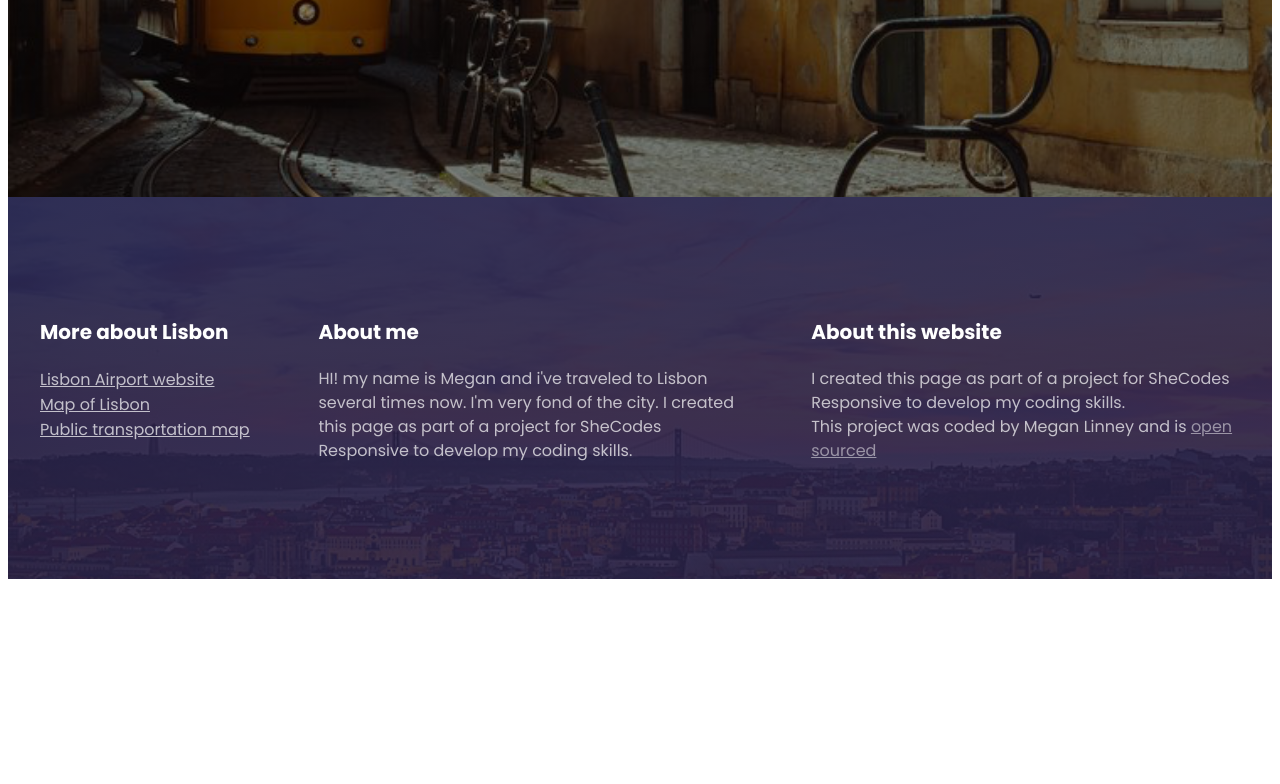
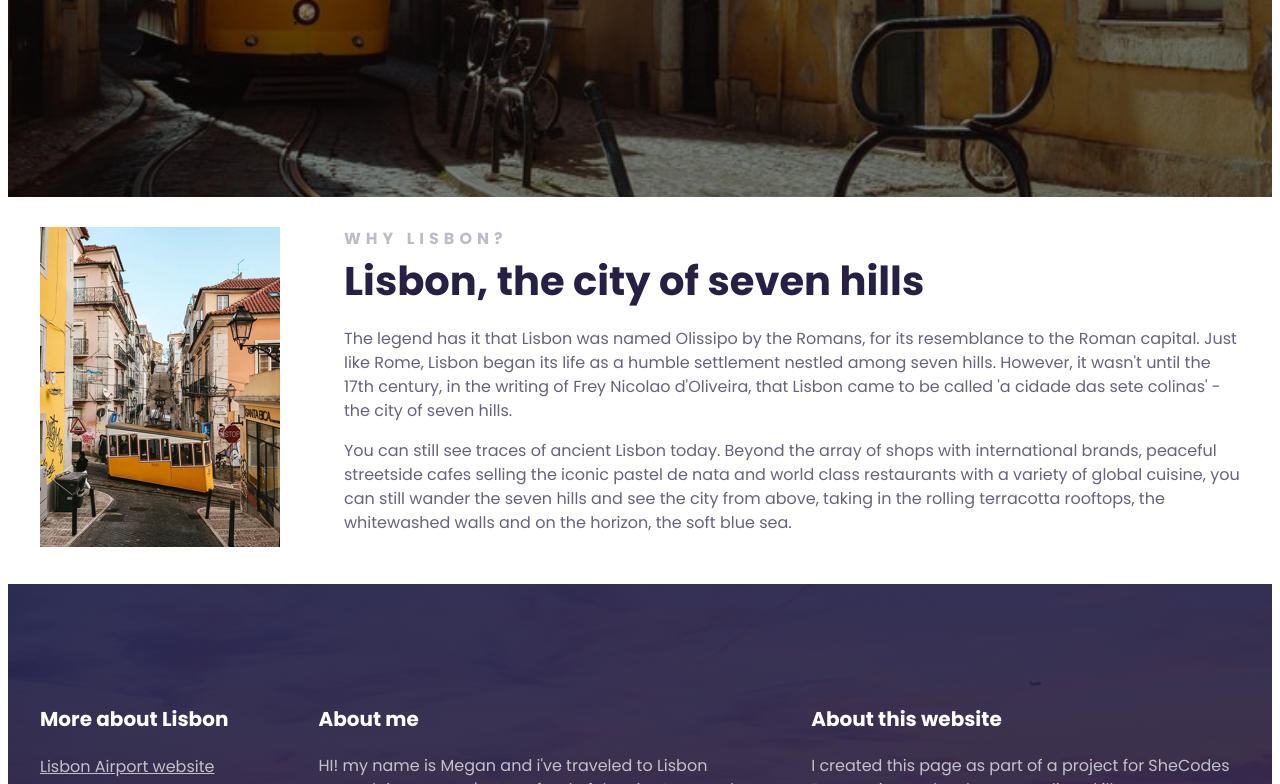
Before and after one commit to megonthemove/lisbon-travel-project, a plain HTML site: page index.html in a window 1280 px wide. Shown: the part 536-1320 px from the top of the page. Before the commit the page ends 1123 px from the top, so only its background shows below. Drawn offline with Linux system fonts and the light colour scheme.

Commit message:
built the first section of the main and styled

```diff
--- a/index.html
+++ b/index.html
@@ -22,9 +22,40 @@
         <h2>Capital city of Portugal</h2>
         <a href="#more">Learn more</a>
       </header>
-
+      <main>
+        <section class="grid grid-2-columns">
+          <div>
+            <img
+              src="project/images/lisbontrolley Small.png"
+              alt="lisbon trolley"
+              class="img-responsive"
+            />
+          </div>
+          <div>
+            <h2>Why Lisbon?</h2>
+            <h3>Lisbon, the city of seven hills</h3>
+            <p>
+              The legend has it that Lisbon was named Olissipo by the Romans,
+              for its resemblance to the Roman capital. Just like Rome, Lisbon
+              began its life as a humble settlement nestled among seven hills.
+              However, it wasn't until the 17th century, in the writing of Frey
+              Nicolao d'Oliveira, that Lisbon came to be called 'a cidade das
+              sete colinas' - the city of seven hills.
+            </p>
+            <p>
+              You can still see traces of ancient Lisbon today. Beyond the array
+              of shops with international brands, peaceful streetside cafes
+              selling the iconic pastel de nata and world class restaurants with
+              a variety of global cuisine, you can still wander the seven hills
+              and see the city from above, taking in the rolling terracotta
+              rooftops, the whitewashed walls and on the horizon, the soft blue
+              sea.
+            </p>
+          </div>
+        </section>
+      </main>
       <footer>
-        <section class="grid">
+        <section class="grid grid-3-columns-with-first-narrow">
           <div>
             <h3>More about Lisbon</h3>
             <ul>
--- a/project/src/styles.css
+++ b/project/src/styles.css
@@ -11,6 +11,18 @@ body {
   display: grid;
   grid-template-columns: 1fr 2fr 2fr;
   grid-gap: 64px;
+}
+
+.img-responsive {
+  max-width: 100%;
+}
+
+.grid-2-columns {
+  grid-template-columns: auto auto;
+}
+
+.grid-3-columns-with-first-narrow {
+  grid-template-columns: 1fr 2fr 2fr;
 }
 
 section {
@@ -63,6 +75,39 @@ header a {
   text-transform: uppercase;
   background: white;
   text-decoration: none;
+}
+
+main {
+  background-color: white;
+  padding: 30px;
+}
+
+main h2 {
+  font-weight: 700;
+  font-size: 16px;
+  line-height: 1.5;
+  letter-spacing: 5px;
+  color: #272044;
+  opacity: 0.3;
+  text-transform: uppercase;
+  margin: 0;
+}
+
+main h3 {
+  font-weight: 700;
+  font-size: 40px;
+  line-height: 1.5;
+  color: #272044;
+  margin: 0;
+}
+
+main p {
+  font-style: normal;
+  font-weight: 400;
+  font-size: 16px;
+  line-height: 1.5;
+  color: #272044;
+  opacity: 0.7;
 }
 
 footer {
@@ -121,4 +166,13 @@ footer a {
   header h3 {
     font-size: 12px;
   }
+
+  .grid {
+    grid-template-columns: 1fr;
+    grid-gap: 32px;
+  }
+
+  section {
+    padding: 30px;
+  }
 }
```
Also changed, not shown: project/images/lisbontrolley Small.png (added).
